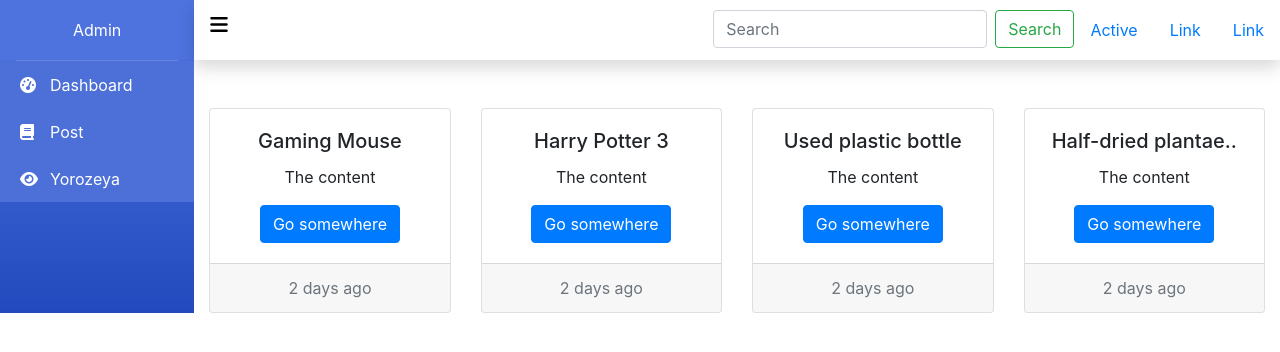
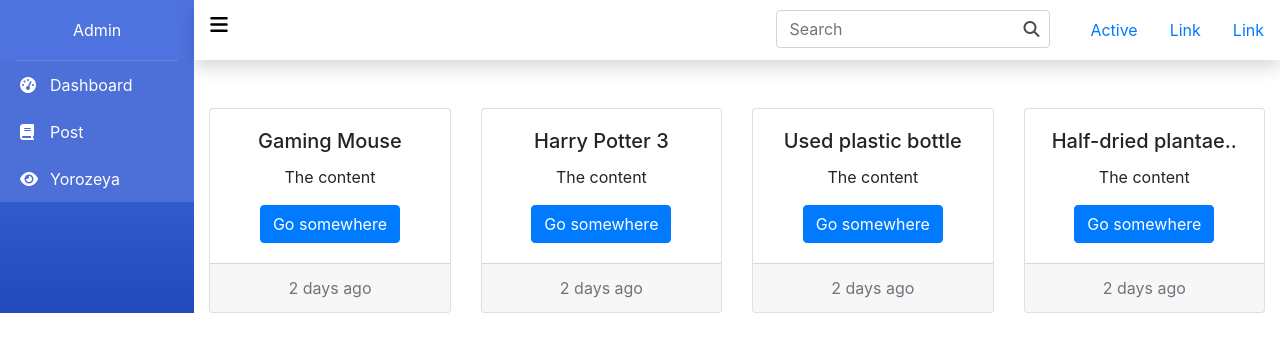
Before and after one commit to prstyocode/react-admin, a React (Create React App) app: page / in a window 1280 px wide. Shown: the top 352 px of the page. Built offline with nearby package versions, Linux system fonts and the light colour scheme.

Commit message:
modif search button

```diff
--- a/src/App.css
+++ b/src/App.css
@@ -75,3 +75,14 @@
 .full-width {
   max-width: none !important;
 }
+
+.search-button {
+  background: rgba(0, 0, 0, 0);
+  border: none;
+  cursor: pointer;
+  margin: 0;
+  padding: 0;
+  left: -35px;
+  position: relative;
+  opacity: 0.7;
+}
--- a/src/layouts/Navbar.js
+++ b/src/layouts/Navbar.js
@@ -21,7 +21,9 @@ const Navbar = () => {
       <Nav.Item className="ml-auto">
         <Form inline>
           <FormControl type="text" placeholder="Search" className="mr-sm-2" />
-          <Button variant="outline-success">Search</Button>
+          <button className="search-button">
+            <i class="fas fa-search"></i>
+          </button>
         </Form>
       </Nav.Item>
       <Nav.Item>
```
